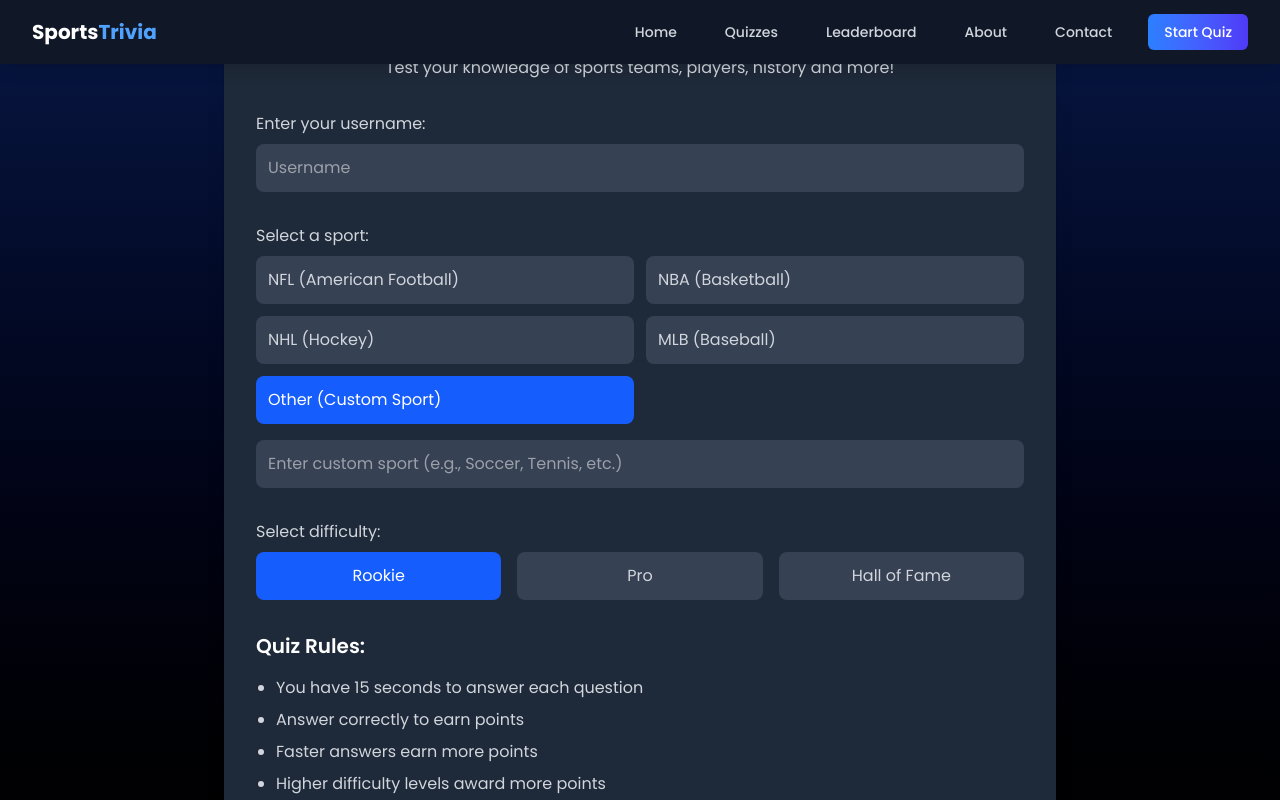
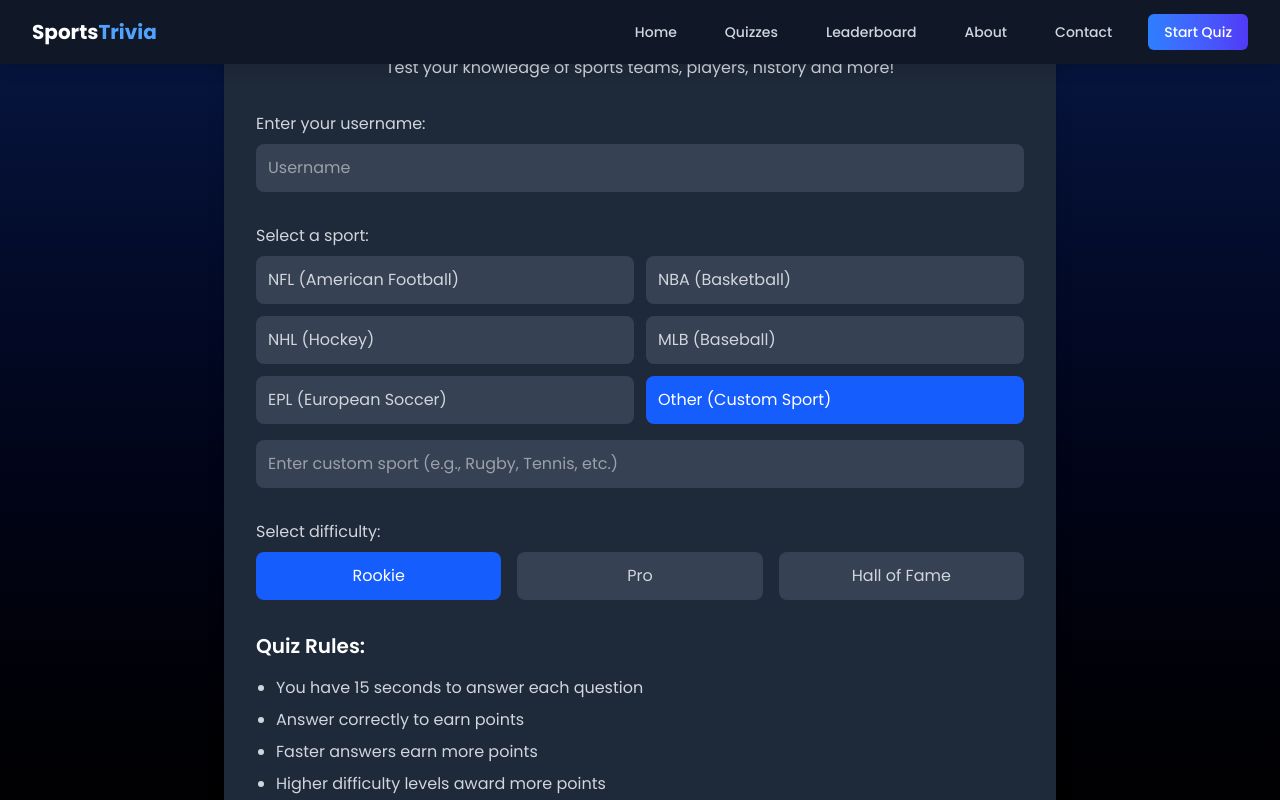
Before and after one commit to AmrajKoonar/SportoQuiz, a Next.js app in the folder sportoquiz/: page /quiz in a window 1280 px wide. Both pictures are taken after a click on the button "Other (Custom Sport)". Shown: the part 708-1508 px from the top of the page. Built offline with nearby package versions, Linux system fonts and the light colour scheme.

Commit message:
Added EPL option to quiz settings

```diff
--- a/sportoquiz/src/app/quiz/page.tsx
+++ b/sportoquiz/src/app/quiz/page.tsx
@@ -66,6 +66,7 @@ export default function SportsQuizPage() {
     { value: "NBA", label: "NBA (Basketball)" },
     { value: "NHL", label: "NHL (Hockey)" },
     { value: "MLB", label: "MLB (Baseball)" },
+    { value: "EPL", label: "EPL (European Soccer)" },
     { value: "Other", label: "Other (Custom Sport)" }
   ];
 
@@ -344,7 +345,7 @@ export default function SportsQuizPage() {
                     value={customSport}
                     onChange={(e) => setCustomSport(e.target.value)}
                     className="w-full p-3 bg-gray-700 rounded-lg text-white focus:outline-none focus:ring-2 focus:ring-blue-500"
-                    placeholder="Enter custom sport (e.g., Soccer, Tennis, etc.)"
+                    placeholder="Enter custom sport (e.g., Rugby, Tennis, etc.)"
                   />
                 </div>
               )}
```
